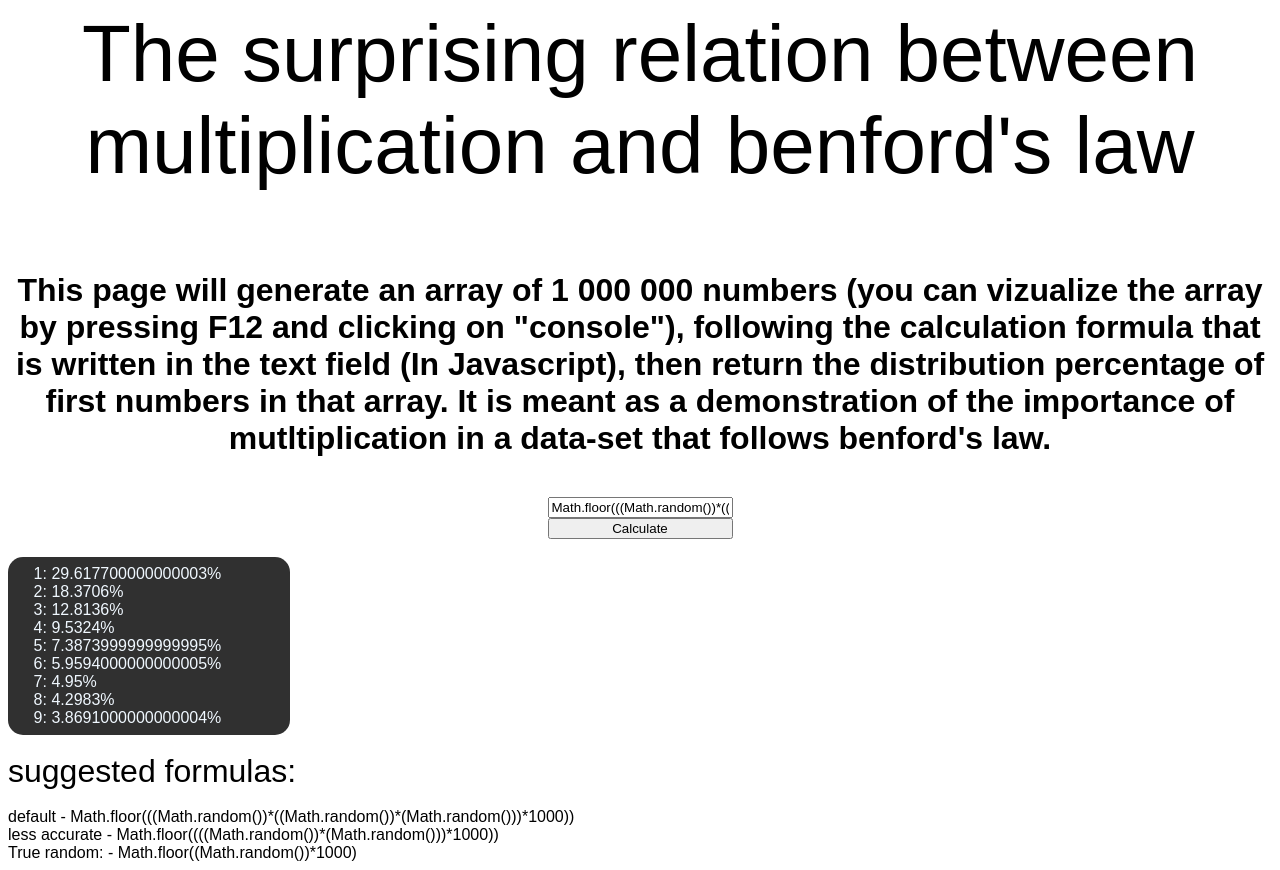
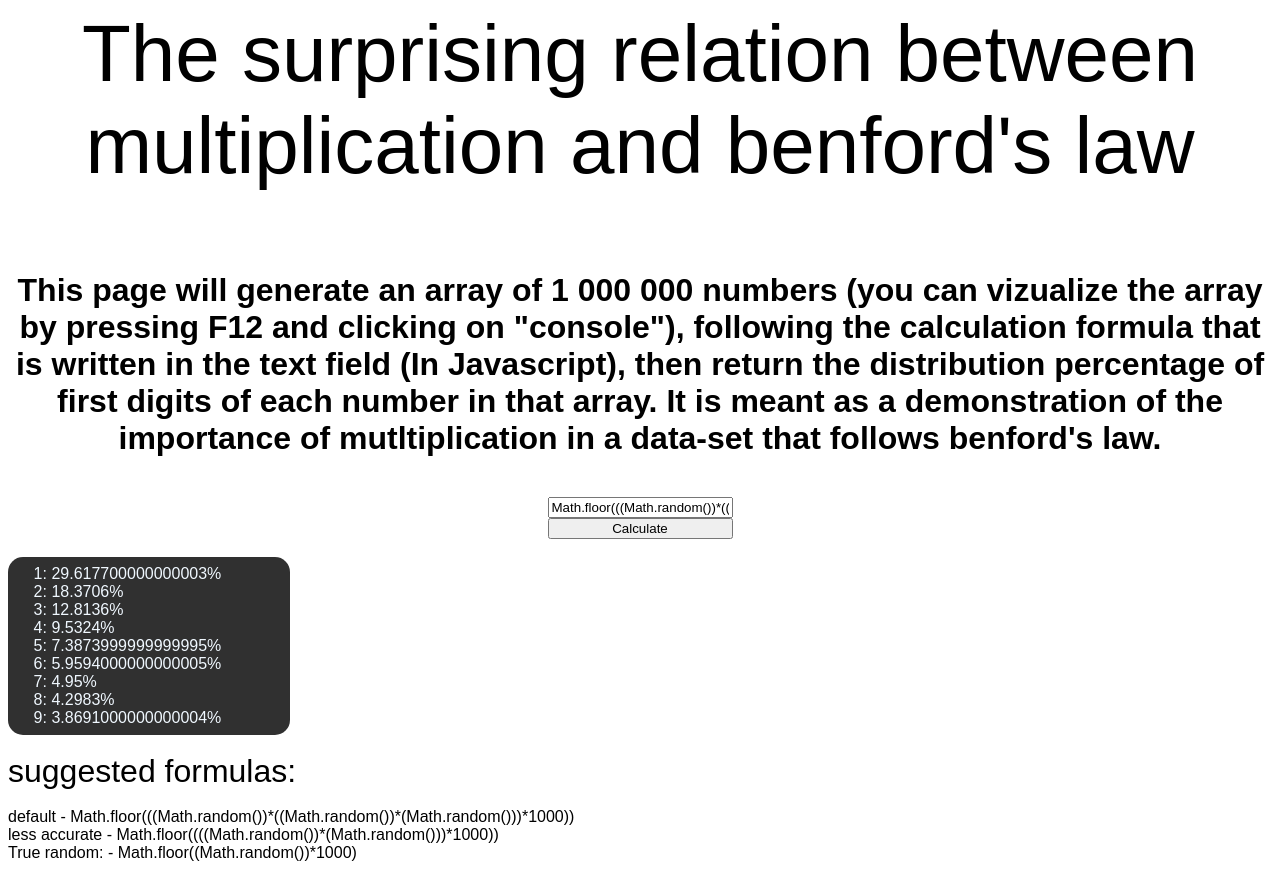
Before and after one commit to ldeniel83/BL, a plain HTML site: page index.html in a window 1280 px wide. Drawn offline with Linux system fonts and the light colour scheme.

Commit message:
Update index.html

```diff
--- a/index.html
+++ b/index.html
@@ -11,7 +11,7 @@
 <body>
     <header>The surprising relation between multiplication and benford's law</header>
 
-    <div class="presentation"> This page will generate an array of 1 000 000 numbers (you can vizualize the array by pressing F12 and clicking on "console"), following the calculation formula that is written in the text field (In Javascript), then return the distribution percentage of first numbers in that array. It is meant as a demonstration of the importance of mutltiplication in a data-set that follows benford's law.</div>
+    <div class="presentation"> This page will generate an array of 1 000 000 numbers (you can vizualize the array by pressing F12 and clicking on "console"), following the calculation formula that is written in the text field (In Javascript), then return the distribution percentage of first digits of each number in that array. It is meant as a demonstration of the importance of mutltiplication in a data-set that follows benford's law.</div>
 
     <form id="formula" class="formulaForm">
         <input  type="text" id="formula2" placeholder="Math.floor(((Math.random())*((Math.random())*(Math.random()))*1000))" value="Math.floor(((Math.random())*((Math.random())*(Math.random()))*1000))">
```
